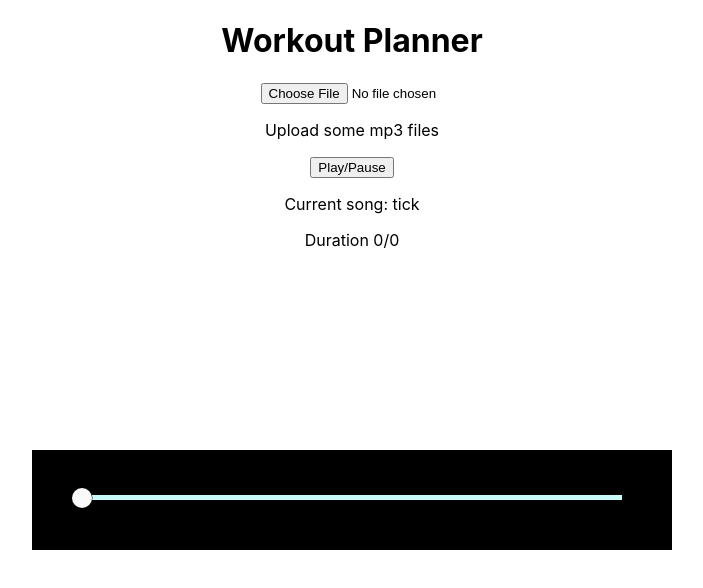
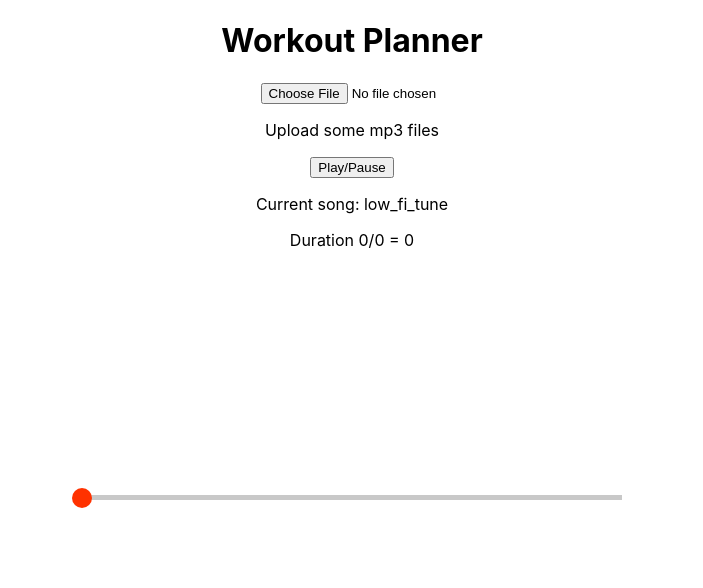
Before and after one commit to Deogle/workout-planner, a React (Create React App) app: page / in a window 1280 px wide. Shown: the top 588 px of the page, without its empty margins (288-991 px from the left). Built offline with nearby package versions, Linux system fonts and the light colour scheme; what redux-immutable-state-invariant would draw is missing.

Commit message:
timeline works :)

```diff
--- a/src/components/AudioPlayer.js
+++ b/src/components/AudioPlayer.js
@@ -12,14 +12,16 @@ class AudioPlayer extends React.Component {
       playing: false,
       buffLen: 0,
       files: [
-        "./example_audio/tick.mp3",
-        "./example_audio/coffee_shop_tune.mp3",
-        // "./example_audio/low_fi_tune.mp3"
+        // "./example_audio/tick.mp3",
+        // "./example_audio/coffee_shop_tune.mp3",
+        "./example_audio/low_fi_tune.mp3"
       ] /** this is just for debugging, these should be from redux store */,
       tracks: [],
       dataArrays: [],
       analysers: [],
       currTrack: 0,
+      percentTime: 0,
+      duration: 0,
       source: null,
       canvasCtx: null,
       playerCanvasCtx: null
@@ -95,9 +97,13 @@ class AudioPlayer extends React.Component {
     this.draw();
   }
 
-  loadPlayer = () => {
+  //TODO make this smoother
+  drawPlayer = () => {
+    requestAnimationFrame(this.drawPlayer);
     var playerCanvasCtx = this.state.playerCanvasCtx;
-    playerCanvasCtx.fillStyle = 'rgb(0,0,0)'
+
+    playerCanvasCtx.clearRect(0,0,this.WIDTH,100);
+    playerCanvasCtx.fillStyle = 'rgb(255,255,255)'
     playerCanvasCtx.fillRect(0,0,this.WIDTH,100);
 
     //draw the sound graph
@@ -108,21 +114,23 @@ class AudioPlayer extends React.Component {
     var timeline_width = this.HEIGHT*3;
     var timeline_height = 5;
 
-    playerCanvasCtx.fillStyle = 'rgb(200,250,250)'
+    playerCanvasCtx.fillStyle = 'rgb(200,200,200)'
     playerCanvasCtx.fillRect(timeline_start,timeline_end,timeline_width,timeline_height);
 
     //circle dimensions
-    var circle_x = 50;
+    //x positiion will be the percentage of timeline equal to percentage of song
+    var circle_x = 50 + (timeline_width*(this.state.percentTime));
     var circle_y = 50-2;
     var circle_radius = 10;
     var circle_startAngle = 0;
     var circle_endAngle = 2*Math.PI;
 
-    playerCanvasCtx.fillStyle = 'rgb(250,250,250)'
+    playerCanvasCtx.fillStyle = 'rgb(255,50,0)'
     playerCanvasCtx.beginPath();
     playerCanvasCtx.arc(circle_x,circle_y,circle_radius,circle_startAngle,circle_endAngle);
-    playerCanvasCtx.stroke();
     playerCanvasCtx.fill();
+    playerCanvasCtx.closePath();
+
 
   }
 
@@ -186,8 +194,11 @@ class AudioPlayer extends React.Component {
 
   // TODO: Testing
   getCurrentTime = () => {
+    var track = this.state.tracks[this.state.currTrack];
     this.setState({
-      curr_time: this.state.tracks[this.state.currTrack].currentTime
+      curr_time: track.currentTime,
+      duration:Math.floor(track.duration),
+      percentTime: (track.currentTime/track.duration)
     })
   }
 
@@ -196,23 +207,17 @@ class AudioPlayer extends React.Component {
       this.loadGraph();
     }
     if(this.state.playerCanvasCtx){
-      this.loadPlayer();
+      this.drawPlayer();
     }
 
-    var duration;
-    if (this.state.tracks.length > 0) {
-      duration = Math.floor(this.state.tracks[this.state.currTrack].duration);
-      if (Number.isNaN(duration)) {
-        duration = 0;
-      }
-    }
+    var duration = this.state.duration;
 
     return (
       <div>
         <button onClick={this.playPause}>Play/Pause</button>
         {/* This should probably be cleaner / refactored to not be 500iq */}
         <p>Current song: {this.state.files[this.state.currTrack].split('/')[2].split('.mp3')[0]}</p>
-        <p>Duration {Math.floor(this.state.curr_time) || 0}/{duration}</p>
+        <p>Duration {Math.floor(this.state.curr_time) || 0}/{duration} = {this.state.percentTime}</p>
         <canvas ref="canvas" width={this.WIDTH} height={this.HEIGHT} />
         <br />
         <canvas ref="player_canvas" width={this.WIDTH} height={100} />
```
